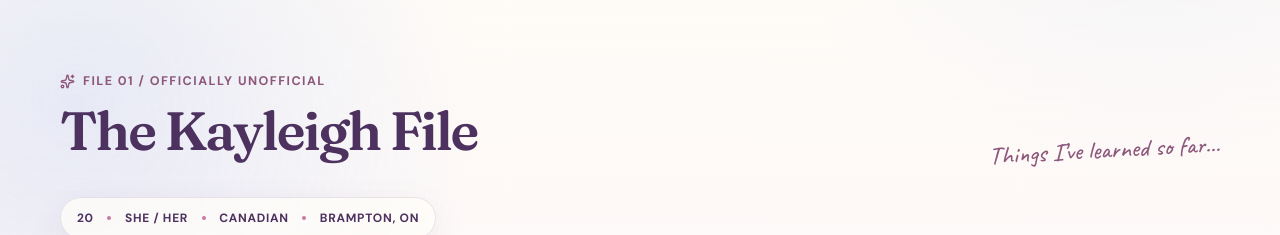
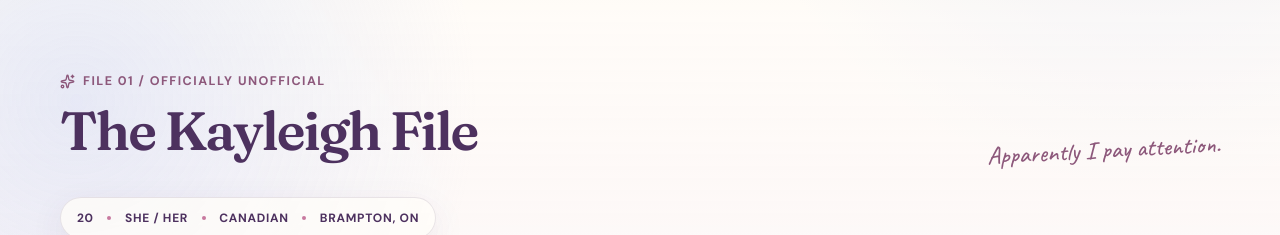
Before and after one commit to MSPixelPulseAgency/hey-kayleigh, a React (Vite) app: page / in a window 1280 px wide. Shown: the part 820-1055 px from the top of the page. Built offline with nearby package versions, Linux system fonts and the light colour scheme.

Commit message:
Tighten Kayleigh file copy

```diff
--- a/src/components/KayleighFile.jsx
+++ b/src/components/KayleighFile.jsx
@@ -27,7 +27,7 @@ export function KayleighFile() {
       <div className="page-shell">
         <div className="section-heading-wrap">
           <SectionHeading id="file-title" eyebrow="file 01 / officially unofficial" title="The Kayleigh File" />
-          <p className="handwritten-note">Things I’ve learned so far…</p>
+          <p className="handwritten-note">Apparently I pay attention.</p>
         </div>
 
         <div className="quick-facts" aria-label="Kayleigh quick facts">
```
